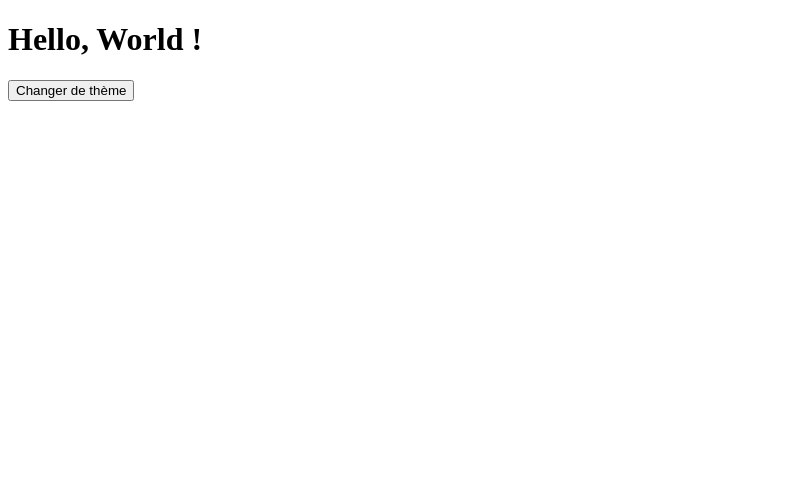
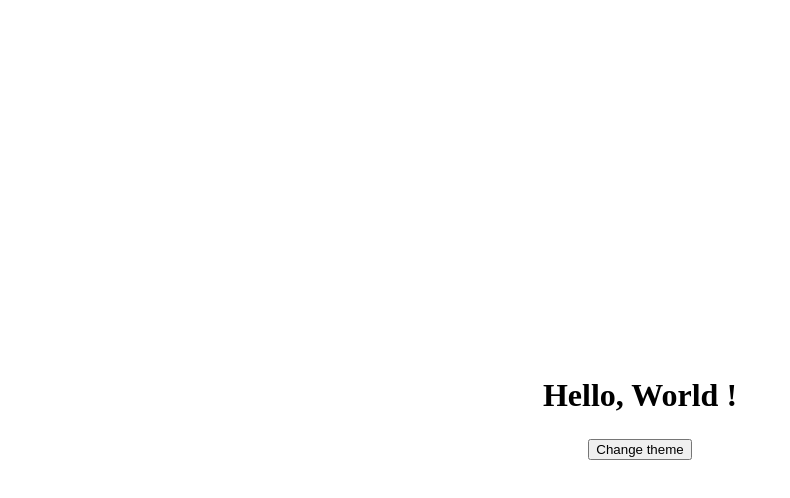
Before and after one commit to Warren-Nelson/Improved-Hello-World, a plain HTML site: page index.html in a window 1280 px wide. Shown: the whole page, without its empty margins (0-790 px from the left). Drawn offline with Linux system fonts and the light colour scheme.

Commit message:
Writing the page style

```diff
--- a/index.html
+++ b/index.html
@@ -4,13 +4,13 @@
     <meta charset="UTF-8" />
     <meta name="viewport" content="width=device-width, initial-scale=1.0" />
     <meta name="color-scheme" content="light" />
-    <link rel="stylesheet" href="style.css" />
+    <link rel="stylesheet" href="styles.css" />
     <title>Improved Hello World</title>
   </head>
   <body>
     <div class="wrapper">
       <h1>Hello, World !</h1>
-      <button onclick="themeToggle()">Changer de thème</button>
+      <button onclick="themeToggle()">Change theme</button>
     </div>
     <script src="script.js"></script>
   </body>
--- a/styles.css
+++ b/styles.css
@@ -0,0 +1,10 @@
+div.wrapper {
+  width: 100%;
+  min-height: 100dvh;
+
+  display: flex;
+  flex-direction: column;
+  align-items: center;
+  justify-content: center;
+  gap: 4px;
+}
```
